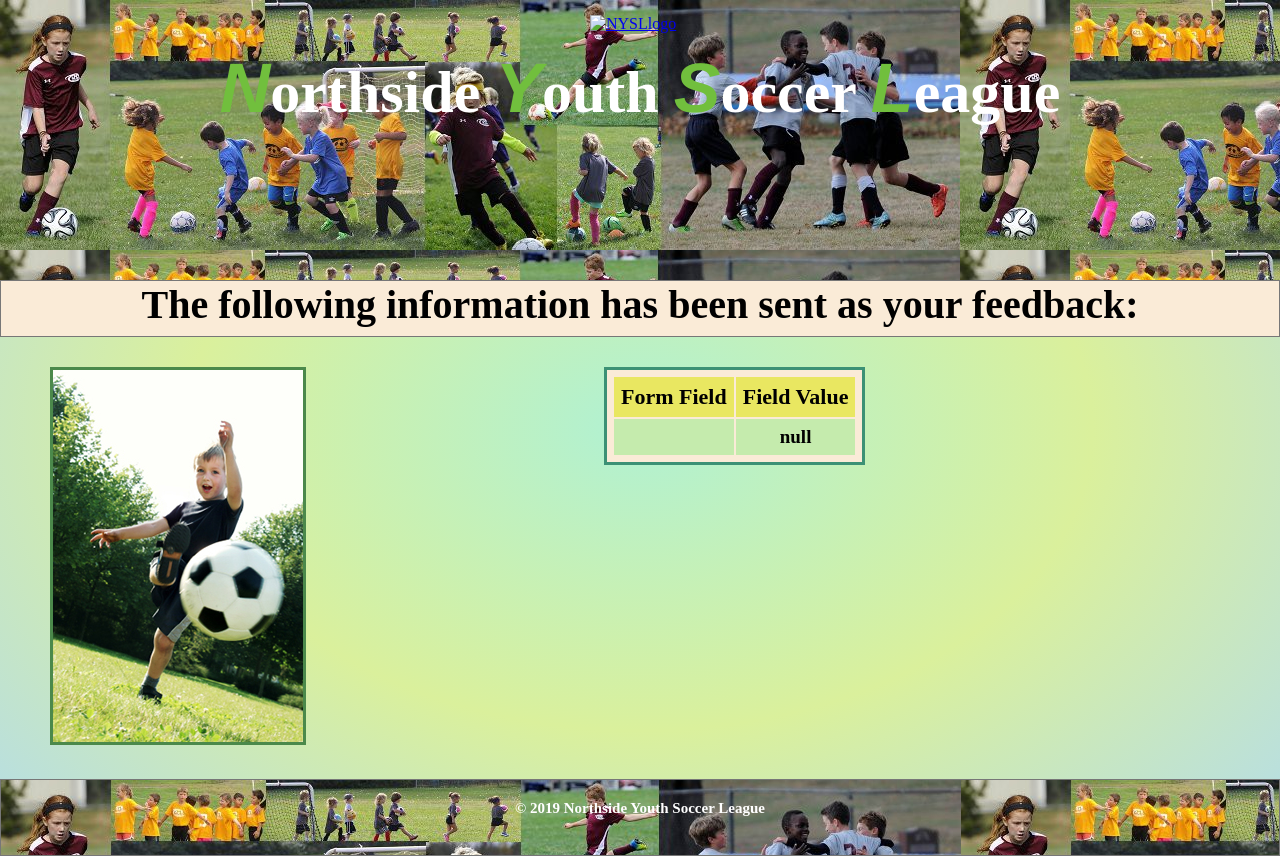
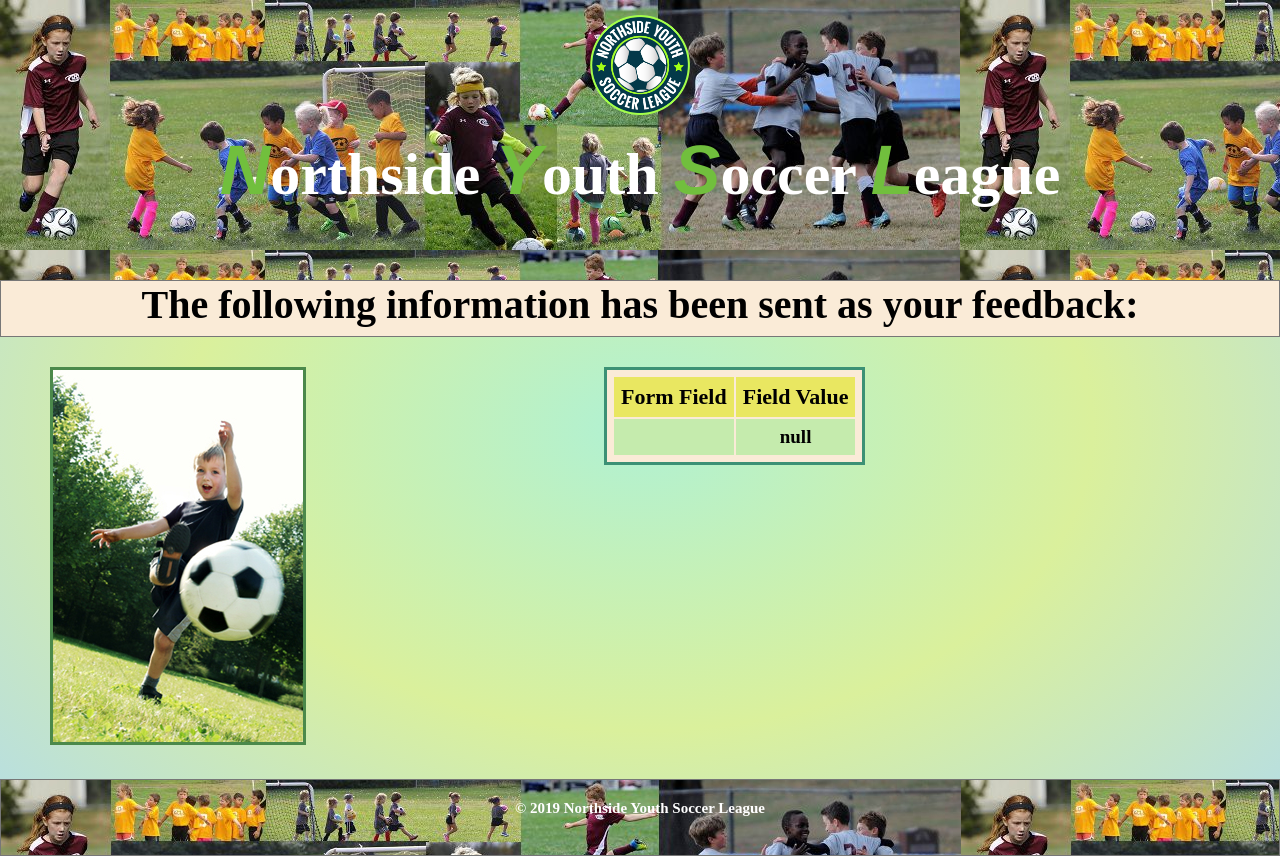
Before and after one commit to DavidCastelloBatet/NYSL-Project, a plain HTML site: page show_data.html in a window 1280 px wide. Drawn offline with Linux system fonts and the light colour scheme; files that its build step writes are made by us from their sources; files whose address does not match are found by name.

Commit message:
Arreglos

```diff
--- a/show_data.html
+++ b/show_data.html
@@ -3,12 +3,12 @@
 <head>
     <meta charset="UTF-8">
     <title>Feedback Sent</title>
-    <link rel="stylesheet" href="../NYSL_WEBSITE3/STYLES/nysl_form.css">
-    <link rel="stylesheet" href="../NYSL_WEBSITE3/STYLES/nysl_3.css">
+    <link rel="stylesheet" href="./STYLES/nysl_form.css">
+    <link rel="stylesheet" href="./STYLES/nysl_3.css">
 </head>
 <body>
     <header>
-        <a href="./index.html"><img class="logoBall" src="../NYSL_WEBSITE3/IMAGES/nysl_logo.png" alt=" NYSLlogo"></a>
+        <a href="./index.html"><img class="logoBall" src="./IMAGES/nysl_logo.png" alt=" NYSLlogo"></a>
         <h1><span class="firstLet">N</span>orthside <span class="firstLet">Y</span>outh <span class="firstLet">S</span>occer <span class="firstLet">L</span>eague</h1>
 
     </header>
```
Also changed, not shown: about.html (+2 -2 lines), contact.html (+2 -2 lines), game_info.html (+2 -2 lines), index.html (+2 -2 lines), registration.html (+2 -2 lines), rules.html (+2 -2 lines).
